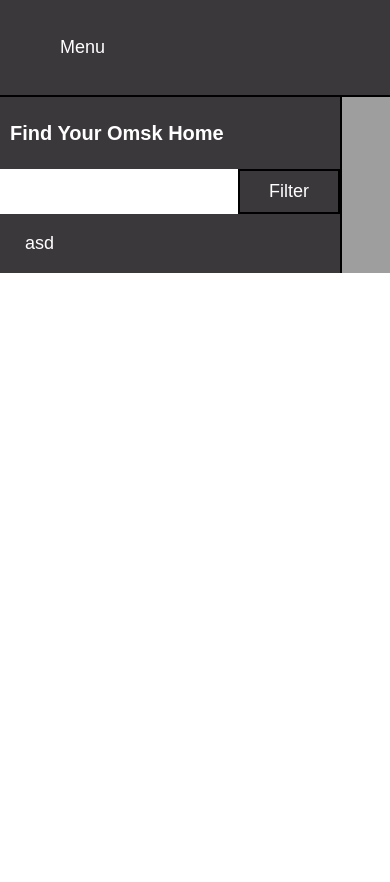
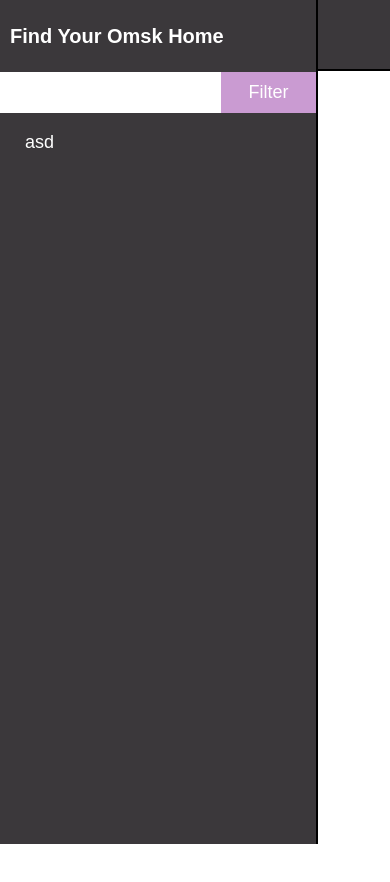
Before and after one commit to egor-sorokin/neighborhood-map, a website: page app/index.html in a window 390 px wide. Before the commit the page ends 844 px from the top, so only its background shows below. Drawn offline with nearby package versions, Linux system fonts and the light colour scheme; some packages are replaced by stand-ins of ours; files that its build step writes are made by us from their sources; grey boxes are pictures that could not be loaded.

Commit message:
Add responsiveness

```diff
--- a/src/scss/modules/_app.scss
+++ b/src/scss/modules/_app.scss
@@ -1,7 +1,18 @@
 .wrapper {
+  display: flex;
+  flex-direction: column;
+
+  min-height: 100vh;
+  height: 100%;
+}
+
+.content {
   display: flex;
   flex-direction: row;
 
-  min-height: 100%;
   height: 100%;
+
+  @include breakpoint-tablet {
+    position: relative;
+  }
 }
--- a/src/scss/partials/_button.scss
+++ b/src/scss/partials/_button.scss
@@ -3,8 +3,7 @@
 
   padding: 10px 20px;
 
-  border: 2px solid #000;
-  background-color: #3b383b;
+  background-color: #CA9BD2;
 
   font-size: 18px;
   color: #fff;
--- a/src/scss/partials/_header.scss
+++ b/src/scss/partials/_header.scss
@@ -6,7 +6,7 @@ body {
 .header {
   overflow: hidden;
 
-  padding: 33px 0;
+  padding: 20px 0;
 
   background-color: #3b383b;
   border-bottom: 2px solid #000;
--- a/src/scss/partials/_sidebar.scss
+++ b/src/scss/partials/_sidebar.scss
@@ -1,9 +1,29 @@
 .sidebar {
+  display: flex;
+  flex-shrink: 0;
+
+  width: 318px;
+  height: 100%;
+
   border-right: 2px solid #000;
 
+  @include breakpoint-tablet {
+    //display: none;
+  }
+  @include breakpoint-mobile {
+    position: absolute;
+    top: 0;
+    left: 0;
+
+    max-width: 318px;
+    width: 100%;
+
+    z-index: 1;
+  }
+
   &__content {
-    width: 340px;
     height: 100%;
+    width: 100%;
 
     background-color: #3b383b;
 
@@ -22,5 +42,4 @@
   &__list {
 
   }
-
 }
```
